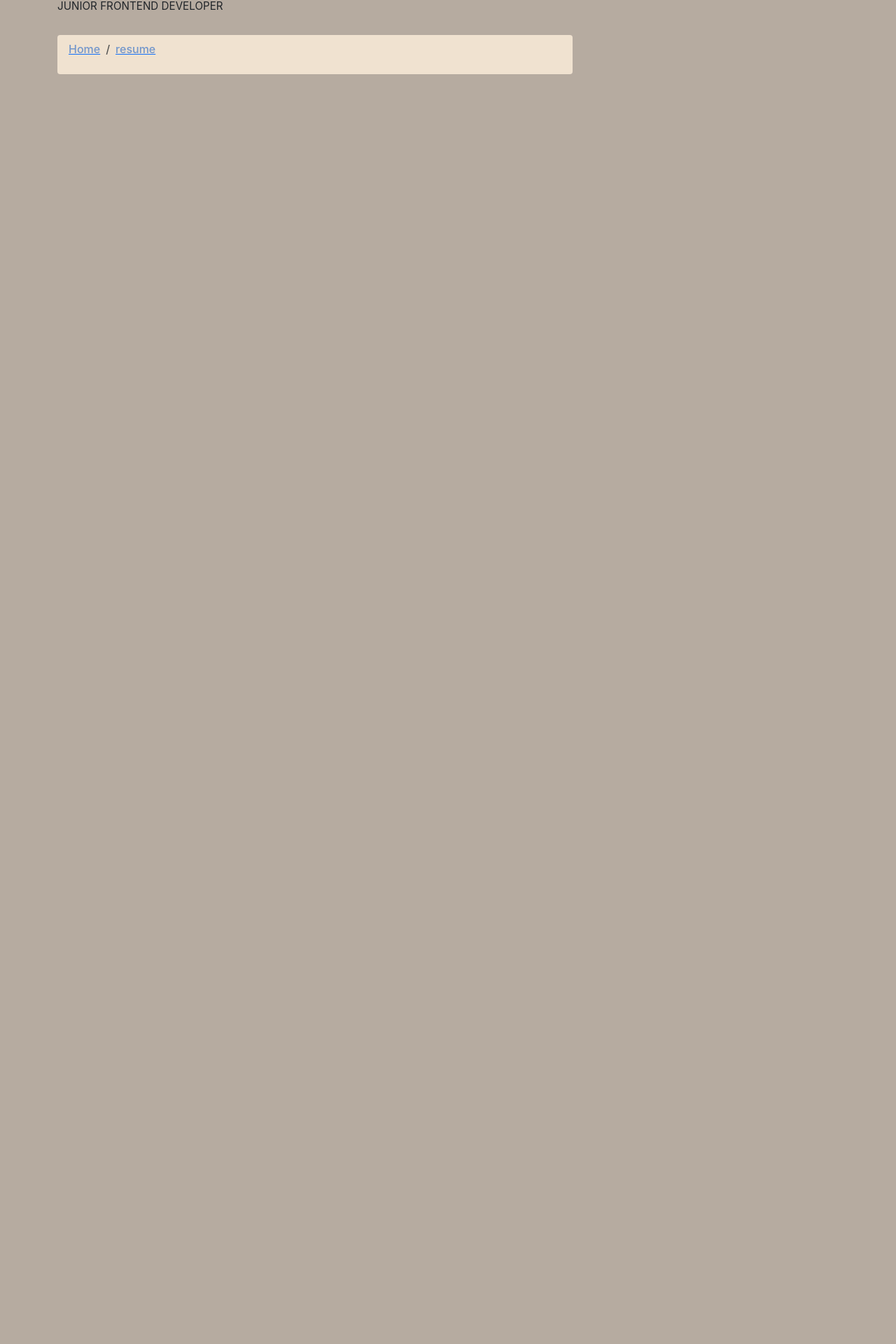
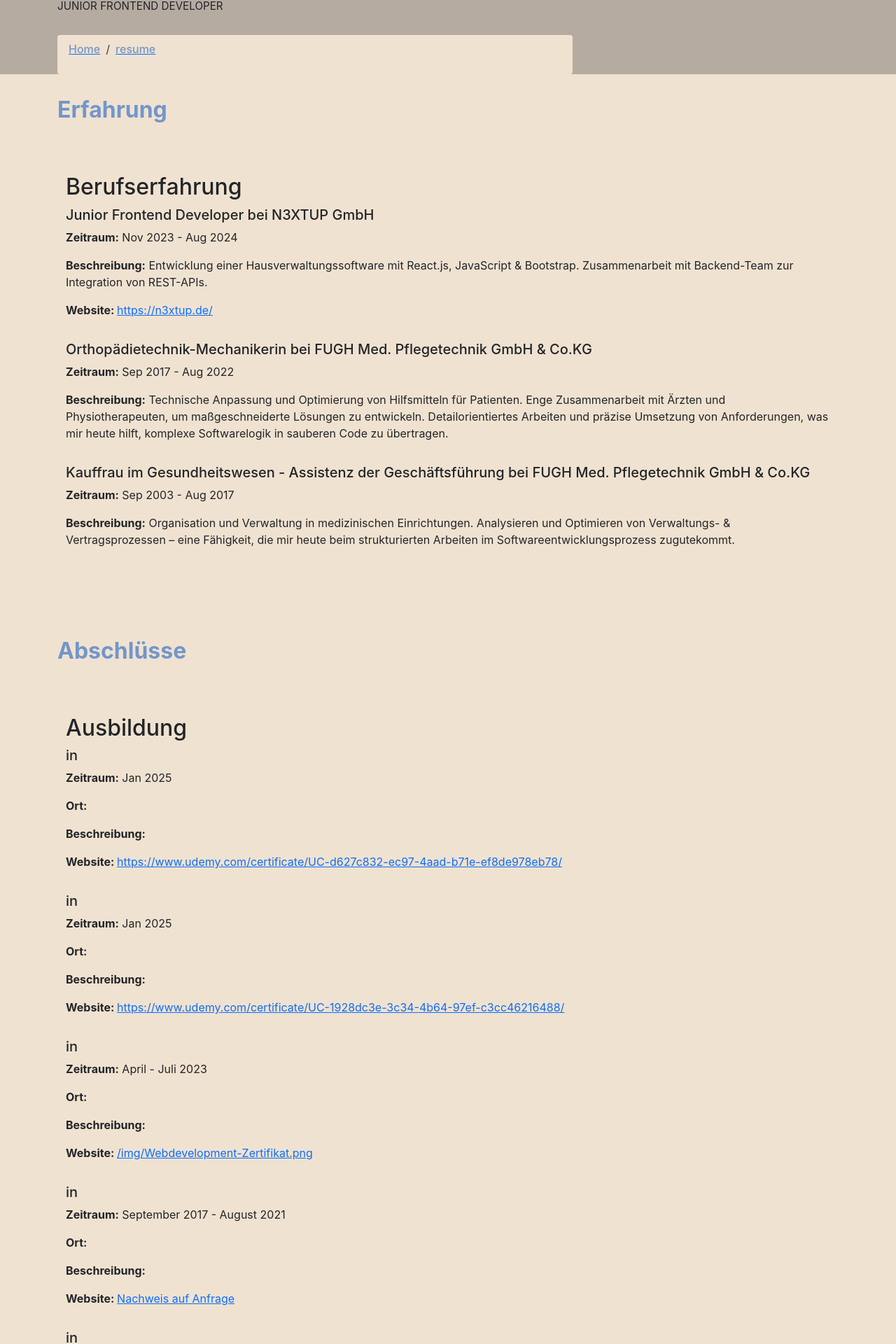
Before and after one commit to BeaCoden/my-cv, a React (Create React App) app: page /resume in a window 1280 px wide. Shown: the part 57-1977 px from the top of the page at 70% size. Before the commit the page ends 800 px from the top, so only its background shows below. Built offline with nearby package versions, Linux system fonts and the light colour scheme.

Commit message:
Add Resume component and route; update Hero to navigate to Resume on button click

```diff
--- a/src/App.jsx
+++ b/src/App.jsx
@@ -10,6 +10,7 @@ import Experience from "./pages/experience/Experience";
 import Education from "./pages/education/Education";
 import Skills from "./pages/skills/Skills";
 import Contact from "./pages/contact/Contact";
+import Resume from "./components/resume/Resume";
 
 const ConditionalBreadcrumbs = () => {
   const location = useLocation();
@@ -49,6 +50,10 @@ function App() {
           path="/contact"
           element={<Contact />}
         />
+        <Route
+          path="/resume"
+          element={<Resume />}
+        />
       </Routes>
     </Router>
   );
--- /dev/null
+++ b/src/components/resume/Resume.jsx
@@ -0,0 +1,35 @@
+import React from "react";
+import { Container, Row, Col } from "react-bootstrap";
+import Experience from "../../pages/experience/Experience";
+import Education from "../../pages/education/Education";
+import Skills from "../../pages/skills/Skills";
+import styles from "./Resume.module.css";
+
+const Resume = () => {
+  return (
+    <section className={styles.resumeSection}>
+      <Container>
+        <Row className="mb-5">
+          <Col>
+            <h2 className={styles.sectionTitle}>Erfahrung</h2>
+            <Experience />
+          </Col>
+        </Row>
+        <Row className="mb-5">
+          <Col>
+            <h2 className={styles.sectionTitle}>Abschlüsse</h2>
+            <Education />
+          </Col>
+        </Row>
+        <Row className="mb-5">
+          <Col>
+            <h2 className={styles.sectionTitle}>Skills</h2>
+            <Skills />
+          </Col>
+        </Row>
+      </Container>
+    </section>
+  );
+};
+
+export default Resume;
--- /dev/null
+++ b/src/components/resume/Resume.module.css
@@ -0,0 +1,11 @@
+.resumeSection {
+  padding: 2rem 0;
+  background-color: var(--background-light-beige-color);
+}
+
+.sectionTitle {
+  font-size: 2rem;
+  font-weight: bold;
+  margin-bottom: 1.5rem;
+  color: var(--primary-blue-light-color);
+}
--- a/src/pages/hero/Hero.jsx
+++ b/src/pages/hero/Hero.jsx
@@ -1,5 +1,6 @@
 import React from "react";
 import { Container, Row, Col } from "react-bootstrap";
+import { useNavigate } from "react-router-dom";
 import data from "../../cvData.json";
 import ProfileCard from "../../components/profilCard/ProfileCard";
 import About from "../about/About";
@@ -7,12 +8,10 @@ import styles from "./Hero.module.css";
 
 const Hero = () => {
   const { name, title, location, profile_image } = data;
+  const navigate = useNavigate();
 
-  // Beispiel-Handler für die Buttons
   const handleDownloadCV = () => {
-    // Hier kannst du z. B. ein PDF öffnen oder herunterladen
-    // window.open("/pfad/zu/deinemCV.pdf");
-    // oder Druck-Dialog: window.print();
+    navigate("/resume");
     console.log("CV-Download / Print ausgelöst");
   };
 
```
